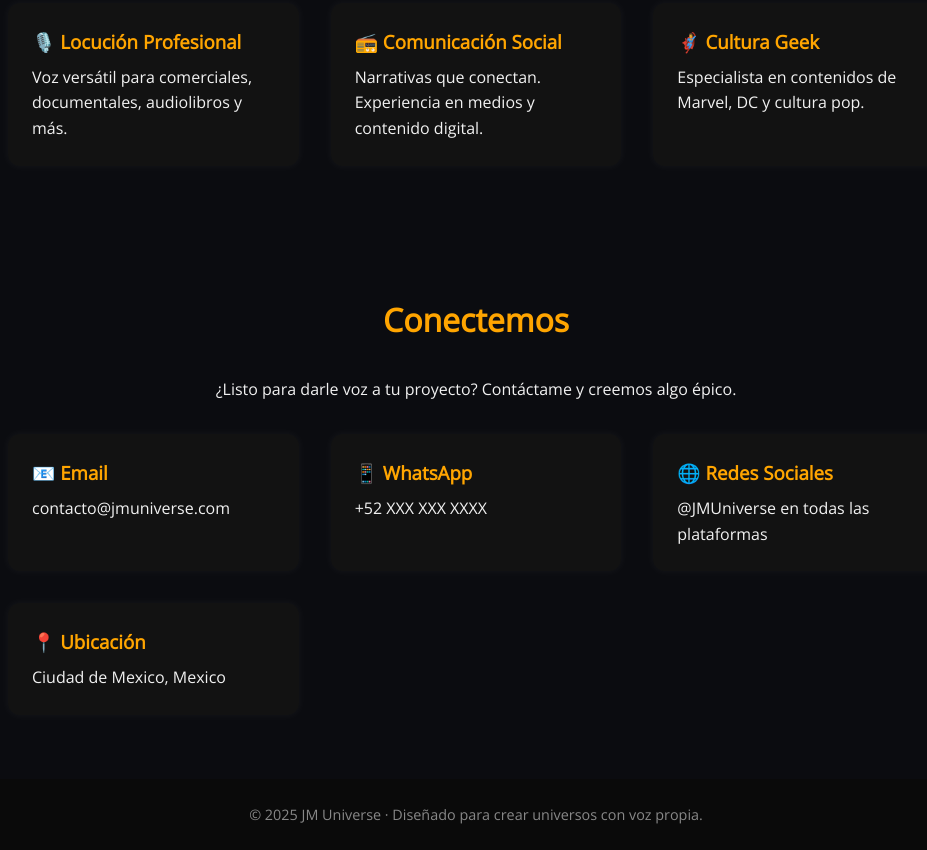
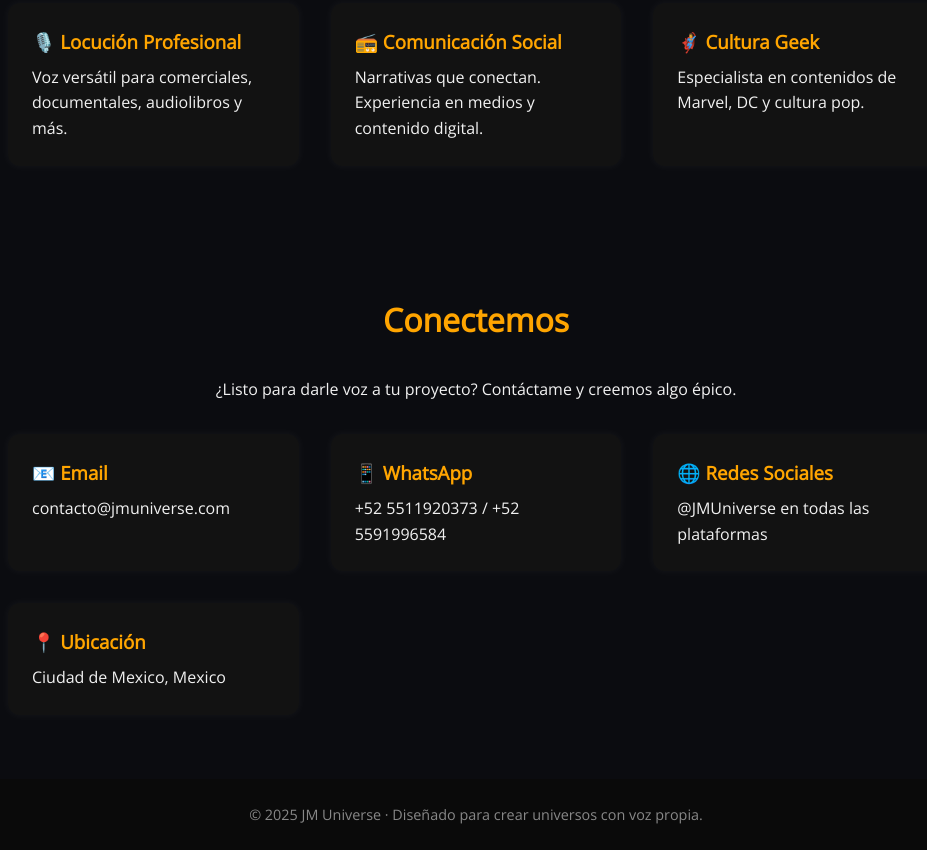
Before and after one commit to ojaramil/jmuniverse, a plain HTML site: page index.html in a window 1280 px wide. Shown: the part 2518-3368 px from the top of the page, without its empty margins (164-1091 px from the left). Drawn offline with nearby package versions, Linux system fonts and the light colour scheme.

Commit message:
Update index.html

```diff
--- a/index.html
+++ b/index.html
@@ -219,7 +219,7 @@
       </div>
       <div class="card">
         <h3>📱 WhatsApp</h3>
-        <p>+52 XXX XXX XXXX</p>
+        <p>+52 5511920373  / +52 5591996584 </p>
       </div>
       <div class="card">
         <h3>🌐 Redes Sociales</h3>
```
